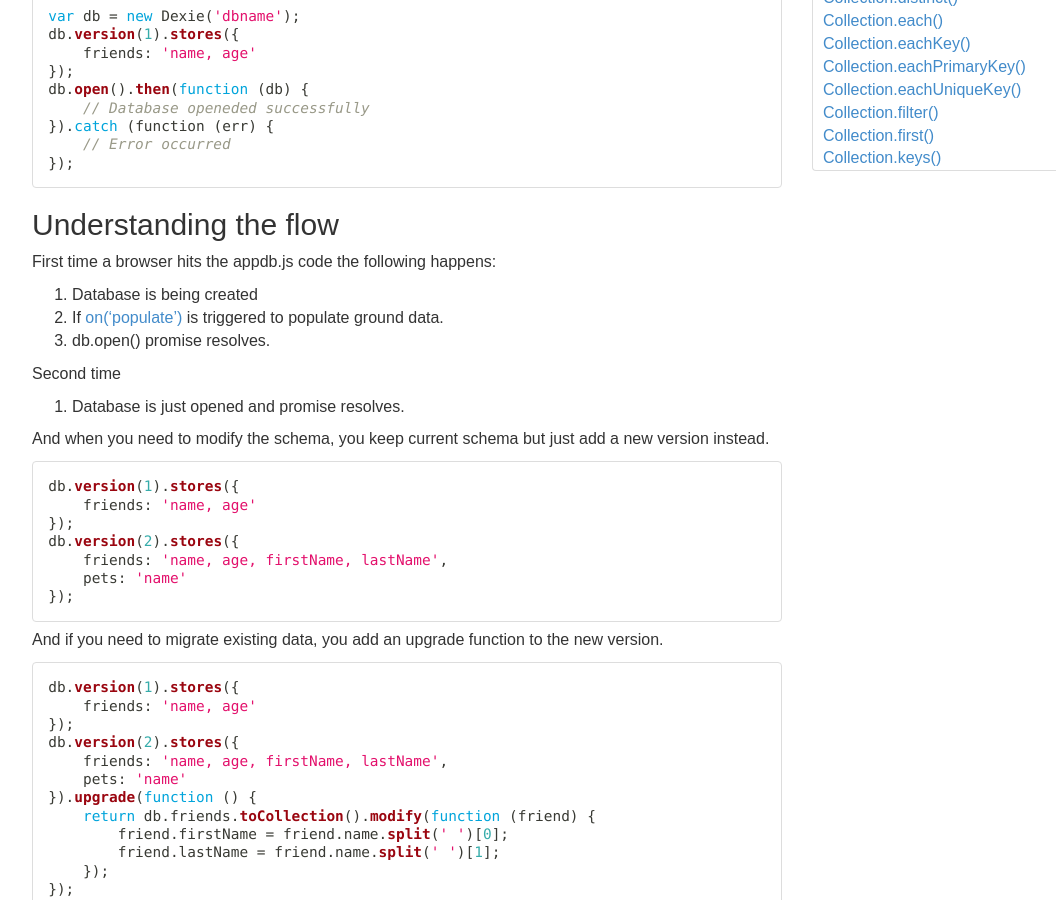
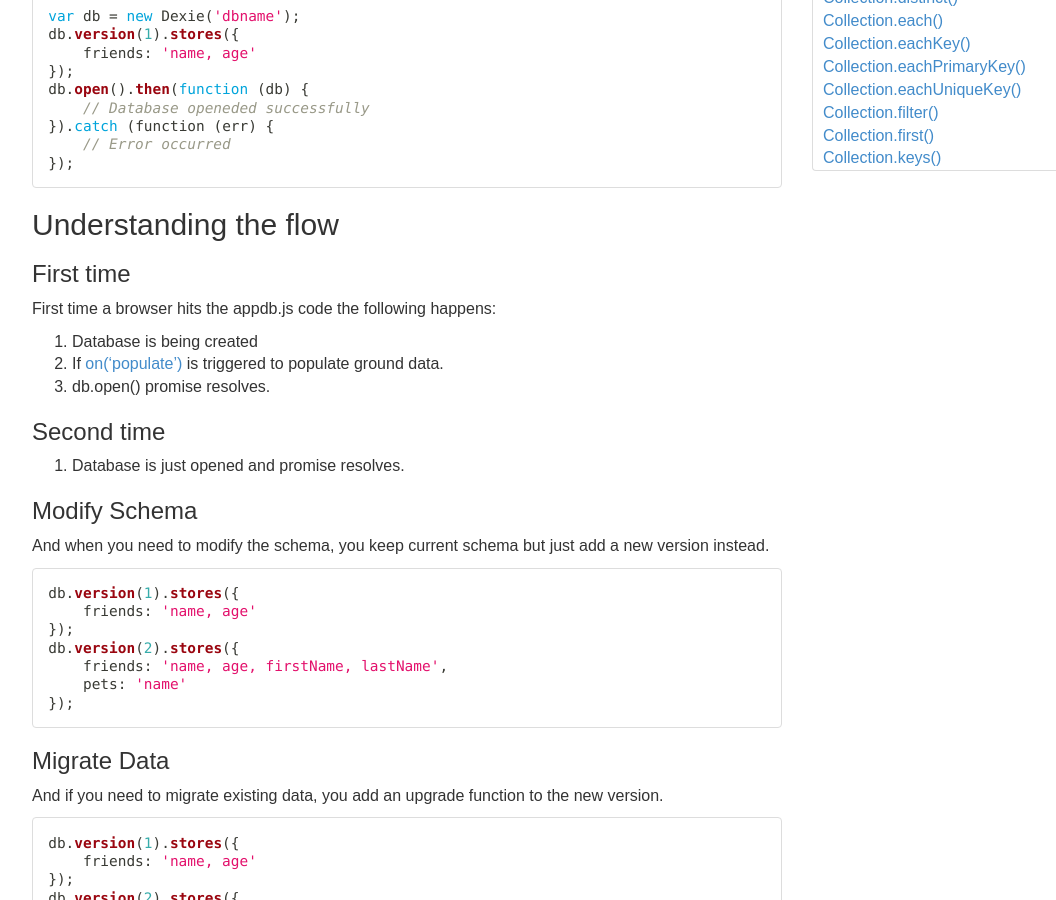
Before and after one commit to dexie/dexie-website, a Jekyll site: the page built from docs/Tutorial/Understanding-the-basics.md, in a window 1280 px wide and 900 px high, scrolled down 579 px. Shown: the whole window, without its empty margins (38-1094 px from the left). Built offline with Jekyll 4.4.1, drawn with Linux system fonts in a browser that asks for light colours.

Commit message:
Update Understanding-the-basics.md

````diff
--- a/docs/Tutorial/Understanding-the-basics.md
+++ b/docs/Tutorial/Understanding-the-basics.md
@@ -27,15 +27,18 @@ db.open().then(function (db) {
 
 ## Understanding the flow
 
+### First time
 First time a browser hits the appdb.js code the following happens:
 
 1. Database is being created
 2. If [on('populate')](/docs/Dexie/Dexie.on.populate.html) is triggered to populate ground data.
 3. db.open() promise resolves.
 
-Second time
+### Second time
 
 1. Database is just opened and promise resolves.
+
+### Modify Schema
 
 And when you need to modify the schema, you keep current schema but just add a new version instead.
 
@@ -48,6 +51,8 @@ db.version(2).stores({
     pets: 'name'
 });
 ```
+
+### Migrate Data
 
 And if you need to migrate existing data, you add an upgrade function to the new version.
 
````
